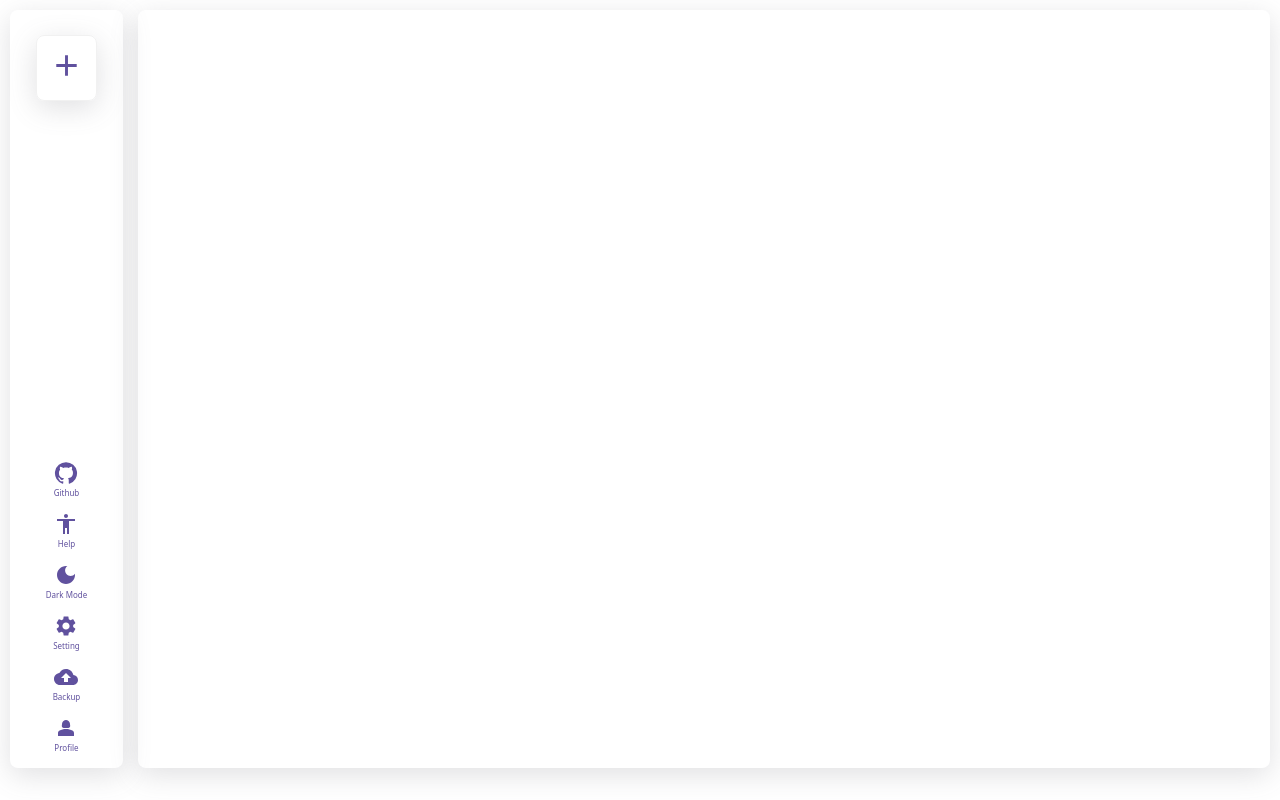
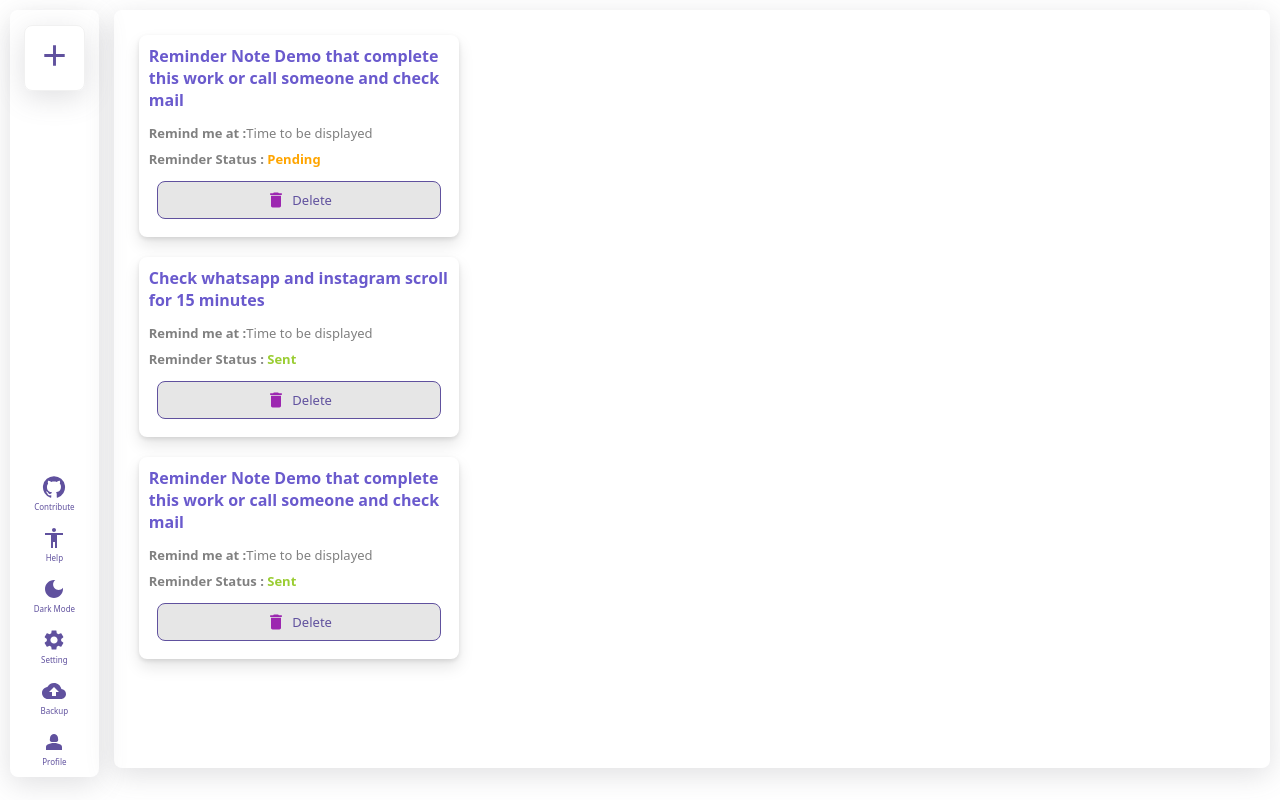
Before and after one commit to KashiwalHarsh/Reminder-App-React, a React (Create React App) app in the folder reminder-client/: page /test in a window 1280 px wide. Built offline with nearby package versions, Linux system fonts and the light colour scheme.

Commit message:
finished the basic implementation of right section

```diff
--- a/reminder-client/src/pages/test-page/Test.css
+++ b/reminder-client/src/pages/test-page/Test.css
@@ -7,51 +7,3 @@
     display: flex;
     flex-direction: row;
 }
-.left-section{
-    height: 91vh;
-    border-radius: 8px;
-    box-shadow: #64646f33 0px 7px 29px 0px;
-    padding: 15px;
-    margin: 10px;
-    flex-basis: 7%;
-    display: flex;
-    justify-content: space-between;
-    flex-direction: column;
-}
-.left-section .upper{
-    display: flex;
-    justify-content: center;
-    align-items: center;
-}
-.left-section .lower{
-    padding: 0;
-    display: flex;
-    flex-direction: column;
-    align-items: center;
-}
-.left-section .lower .icon-container{
-    display: flex;
-    flex-direction: column;
-    align-items: center;
-}
-.left-section .lower .icon-container span{
-    color: #60519e;
-    font-size: 8px;
-    cursor: pointer;
-}
-.left-section .lower .nav-icons{
-    color: #60519e;
-    cursor: pointer;
-    padding: 12px 0px 2px 0px;
-    margin-top: 2px;
-}
-
-
-.right-section{
-    height: 91vh;
-    border-radius: 8px;
-    box-shadow: rgba(100, 100, 111, 0.2) 0px 7px 29px 0px;
-    padding: 15px;
-    margin: 10px 10px 10px 5px;
-    flex-basis: 93%;
-}
--- a/reminder-client/src/pages/test-page/Test.jsx
+++ b/reminder-client/src/pages/test-page/Test.jsx
@@ -1,13 +1,9 @@
 import './Test.css';
-import React,{useState,useEffect} from 'react';
+import React from 'react';
+import LeftSection from './components/left-section';
+import RightSection from './components/right-section';
 // import axios from 'axios';
-import GitHubIcon from '@mui/icons-material/GitHub';
-import AccessibilityIcon from '@mui/icons-material/Accessibility';
-import DarkModeIcon from '@mui/icons-material/DarkMode';
-import SettingsIcon from '@mui/icons-material/Settings';
-import BackupIcon from '@mui/icons-material/Backup';
-import Person2Icon from '@mui/icons-material/Person2';
-import PopupBTN from './components/popup-btn';
+
 
 function App() {
 
@@ -32,39 +28,8 @@ function App() {
   // }
   return (
     <div className='parent'>
-      <div className='left-section'>
-        <div className='upper'>
-          <PopupBTN/>
-        </div>
-        <div className='lower'>
-          <div className='icon-container'>
-            <GitHubIcon className='nav-icons'/>
-            <span>Github</span>
-          </div>
-          <div className='icon-container'>
-            <AccessibilityIcon className='nav-icons' />
-            <span>Help</span>
-          </div>
-          <div className='icon-container'>
-            <DarkModeIcon className='nav-icons'/>
-            <span>Dark Mode</span>
-          </div>
-          <div className='icon-container'>
-            <SettingsIcon className='nav-icons'/>
-            <span>Setting</span>
-          </div>
-          <div className='icon-container'>
-            <BackupIcon className='nav-icons'/>
-            <span>Backup</span>
-          </div>
-          <div className='icon-container'>
-            <Person2Icon className='nav-icons'/>
-            <span>Profile</span>
-          </div>
-        </div>
-      </div>
-      <div className='right-section'>
-      </div>
+      <LeftSection/>
+      <RightSection/>
     </div>
   );
 }
--- a/reminder-client/src/pages/test-page/components/left-section.css
+++ b/reminder-client/src/pages/test-page/components/left-section.css
@@ -0,0 +1,38 @@
+.left-section{
+    height: 94vh;
+    border-radius: 8px;
+    box-shadow: #64646f33 0px 7px 29px 0px;
+    padding: 5px 2px 10px 2px;
+    margin: 10px;
+    flex-basis: 7%;
+    display: flex;
+    justify-content: space-between;
+    flex-direction: column;
+}
+.left-section .upper{
+    display: flex;
+    justify-content: center;
+    align-items: center;
+}
+.left-section .lower{
+    padding: 0;
+    display: flex;
+    flex-direction: column;
+    align-items: center;
+}
+.left-section .lower .icon-container{
+    display: flex;
+    flex-direction: column;
+    align-items: center;
+}
+.left-section .lower .icon-container span{
+    color: #60519e;
+    font-size: 8px;
+    cursor: pointer;
+}
+.left-section .lower .nav-icons{
+    color: #60519e;
+    cursor: pointer;
+    padding: 12px 0px 2px 0px;
+    margin-top: 2px;
+}
--- a/reminder-client/src/pages/test-page/components/left-section.jsx
+++ b/reminder-client/src/pages/test-page/components/left-section.jsx
@@ -1,8 +1,46 @@
+import './left-section.css';
 import React from 'react'
+import GitHubIcon from '@mui/icons-material/GitHub';
+import AccessibilityIcon from '@mui/icons-material/Accessibility';
+import DarkModeIcon from '@mui/icons-material/DarkMode';
+import SettingsIcon from '@mui/icons-material/Settings';
+import BackupIcon from '@mui/icons-material/Backup';
+import Person2Icon from '@mui/icons-material/Person2';
+import PopupBTN from './popup-btn';
 
 const LeftSection = () => {
   return (
-    <div>LeftSection</div>
+    <div className='left-section'>
+        <div className='upper'>
+          <PopupBTN/>
+        </div>
+        <div className='lower'>
+          <div className='icon-container'>
+            <GitHubIcon className='nav-icons'/>
+            <span>Contribute</span>
+          </div>
+          <div className='icon-container'>
+            <AccessibilityIcon className='nav-icons' />
+            <span>Help</span>
+          </div>
+          <div className='icon-container'>
+            <DarkModeIcon className='nav-icons'/>
+            <span>Dark Mode</span>
+          </div>
+          <div className='icon-container'>
+            <SettingsIcon className='nav-icons'/>
+            <span>Setting</span>
+          </div>
+          <div className='icon-container'>
+            <BackupIcon className='nav-icons'/>
+            <span>Backup</span>
+          </div>
+          <div className='icon-container'>
+            <Person2Icon className='nav-icons'/>
+            <span>Profile</span>
+          </div>
+        </div>
+      </div>
   )
 }
 
--- /dev/null
+++ b/reminder-client/src/pages/test-page/components/right-section.css
@@ -0,0 +1,61 @@
+.right-section {
+    height: 91vh;
+    border-radius: 8px;
+    box-shadow: rgba(100, 100, 111, 0.2) 0px 7px 29px 0px;
+    padding: 15px;
+    margin: 10px 10px 10px 5px;
+    flex-basis: 93%;
+    display: flex;
+    flex-direction: column;
+    flex-wrap: wrap;
+    align-content: flex-start;
+}
+
+
+.reminder-card {
+    display: flex;
+    flex-direction: row;
+    display: inline-block;
+    background: white;
+    border-radius: 8px;
+    margin: 10px;
+    padding: 10px;
+    max-width: 300px;
+    box-shadow: 0 2px 4px rgb(0 0 0 / 10%), 0 8px 16px rgb(0 0 0 / 10%);
+}
+
+.reminder-card>h2 {
+    margin-bottom: 10px;
+    color: slateblue;
+    font-size: medium;
+}
+.reminder-card>h3 {
+    margin-bottom: 5px;
+    color: grey;
+    font-size: small;
+    display: inline-block;
+
+}
+
+.reminder-card>span {
+    color: grey;
+    margin-bottom: 10px;
+    font-size: small;
+}
+
+.reminder-card>.button {
+    background: #e6e6e6;
+    border: 1px solid #60519e;
+    color: #60519e;
+    font-size: small;
+    width: inherit;
+    text-align: center;
+    display: flex;
+    justify-content: center;
+    align-items: center;
+    padding: 0.5rem 0;
+    margin: 0.5rem;
+    border-radius: 8px;
+    outline: none;
+    cursor: pointer;
+}
--- /dev/null
+++ b/reminder-client/src/pages/test-page/components/right-section.jsx
@@ -0,0 +1,37 @@
+import React from 'react'
+import './right-section.css';
+import DeleteIcon from '@mui/icons-material/Delete';
+
+const RightSection = () => {
+  return (
+    <div className='right-section'>
+            <div className="reminder-card">
+              <h2>Reminder Note Demo that complete this work or call someone and check mail</h2>
+              <h3>Remind me at : </h3>
+              <span>Time to be displayed</span>
+              <h3>Reminder Status : </h3>
+              <span style={{color:"orange",fontWeight:'bold'}}> Pending</span>
+              <div className="button"><DeleteIcon fontSize='small' color='secondary'/>&nbsp; Delete</div>
+            </div>
+            <div className="reminder-card">
+              <h2>Check whatsapp and instagram scroll for 15 minutes</h2>
+              <h3>Remind me at : </h3>
+              <span>Time to be displayed</span>
+              <h3>Reminder Status : </h3>
+              <span style={{color:"yellowgreen",fontWeight:'bold'}}> Sent</span>
+              <div className="button"><DeleteIcon fontSize='small' color='secondary'/>&nbsp; Delete</div>
+            </div>
+            <div className="reminder-card">
+              <h2>Reminder Note Demo that complete this work or call someone and check mail</h2>
+              <h3>Remind me at : </h3>
+              <span>Time to be displayed</span>
+              <h3>Reminder Status : </h3>
+              <span style={{color:"yellowgreen",fontWeight:'bold'}}> Sent</span>
+              <div className="button"><DeleteIcon fontSize='small' color='secondary'/>&nbsp; Delete</div>
+            </div>
+
+    </div>
+  )
+}
+
+export default RightSection
```
